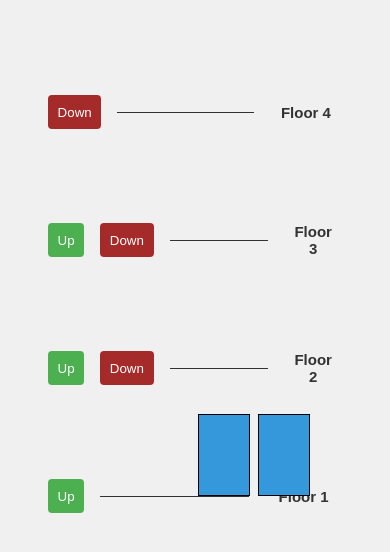
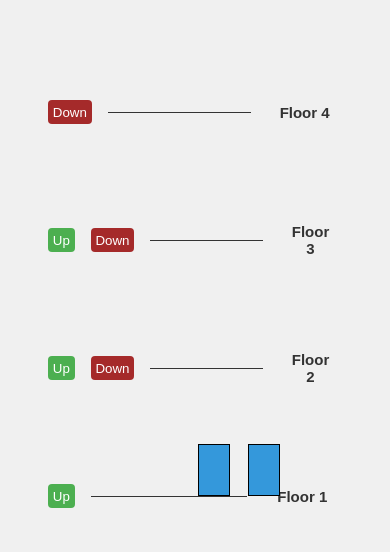
Before and after one commit to rahul-singh04/lift-Simulation, a plain HTML site: page index.html in a window 390 px wide. Both pictures are taken after a click on the button "Initialize Simulation". Drawn offline with Linux system fonts and the light colour scheme.

Commit message:
mobile ui changes

```diff
--- a/app.js
+++ b/app.js
@@ -116,7 +116,7 @@ const renderUI = () => {
 
     liftContainer.appendChild(lift);
     appContainer.appendChild(liftContainer);
-    horizontalPosition += 60;
+    horizontalPosition += 50;
   }
 };
 
--- a/style.css
+++ b/style.css
@@ -38,6 +38,15 @@ button {
   border: none;
   border-radius: 4px;
   cursor: pointer;
+}
+
+@media (max-width: 768px) {
+  button {
+    padding: 0.3rem;
+    border: none;
+    border-radius: 4px;
+    cursor: pointer;
+  }
 }
 
 .floor-container {
@@ -85,3 +94,10 @@ button {
   bottom: 4rem;
   cursor: pointer;
 }
+
+@media (max-width: 768px) {
+  .lift-container {
+    width: 30px; /* Adjust the width for smaller screens */
+    height: 50px; /* Adjust the height for smaller screens */
+  }
+}
```
